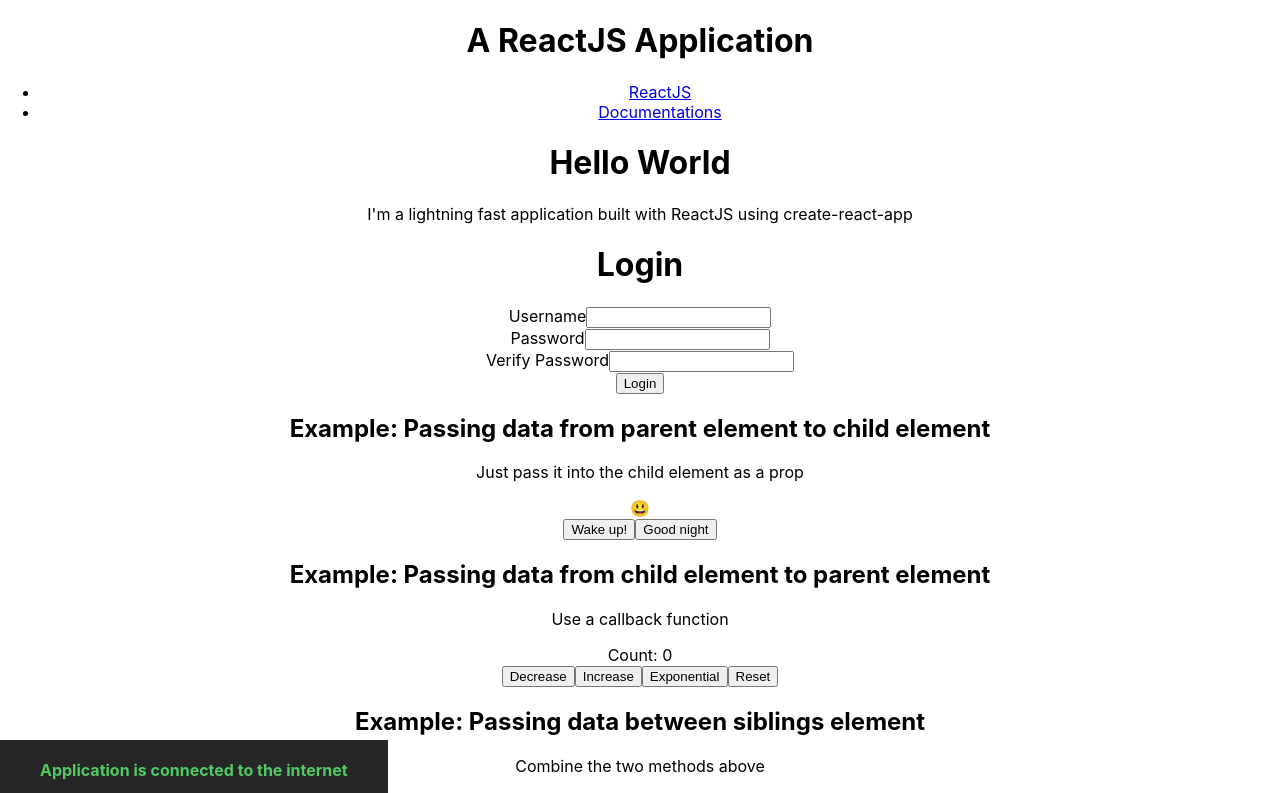
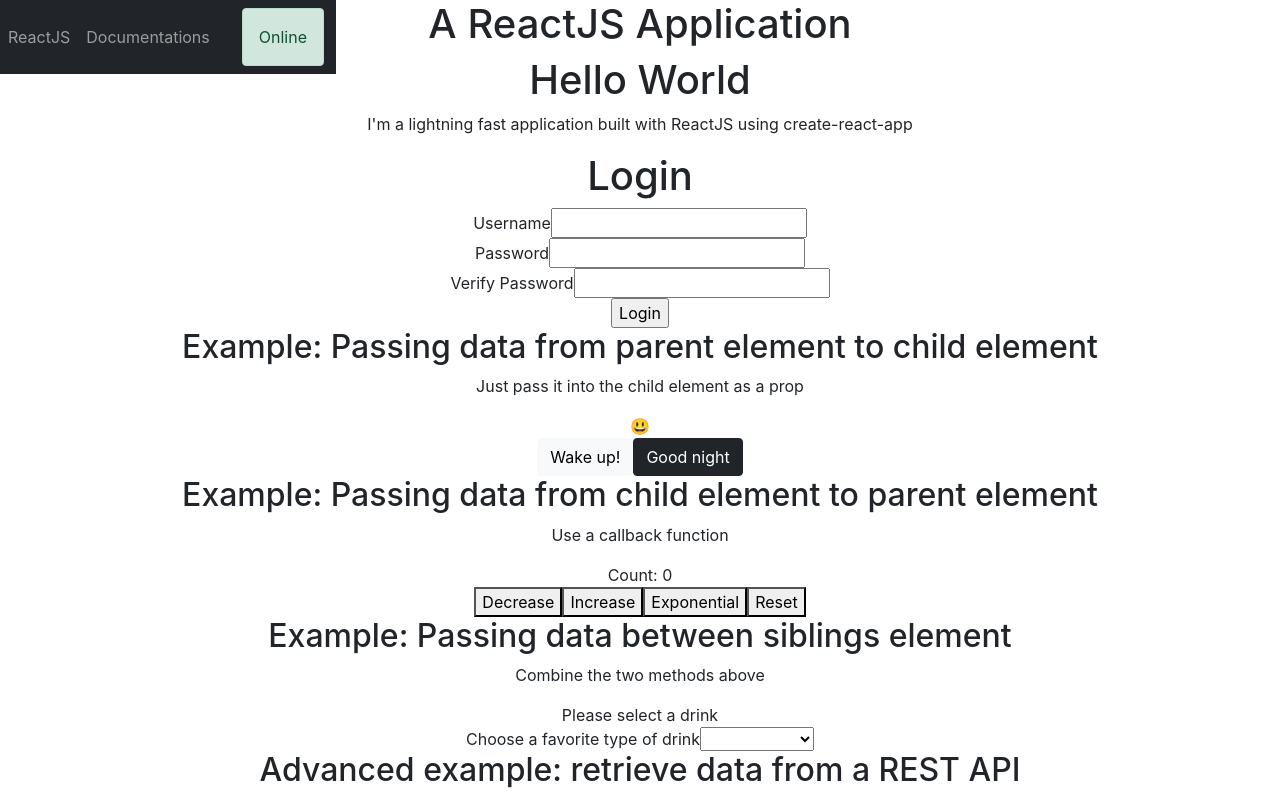
Before and after one commit to miketvo/reactjs-edu-demo, a React (Create React App) app: page / in a window 1280 px wide. Shown: the top 793 px of the page. Built offline with nearby package versions, Linux system fonts and the light colour scheme; no server answers.

Commit message:
Initial bootstrap implementation

```diff
--- a/src/App.js
+++ b/src/App.js
@@ -1,8 +1,5 @@
 // Library
 import { useState } from "react";
-
-// Hooks
-import useOnline from "./hooks/useOnline";
 
 // Components
 import Jumbotron from "./components/Jumbotron";
@@ -30,8 +27,6 @@ function App() {
     },
   ];
 
-  const online = useOnline();
-
   let [isAwake, setAwake] = useState(true);
   let [count, setCount] = useState(0);
   let [drink, setDrink] = useState("");
@@ -53,6 +48,7 @@ function App() {
           <p>Just pass it into the child element as a prop</p>
           <SwitchDisplay value={isAwake} />
           <button
+            className="btn btn-light"
             onClick={() => {
               setAwake(true);
             }}
@@ -60,6 +56,7 @@ function App() {
             Wake up!
           </button>
           <button
+            className="btn btn-dark"
             onClick={() => {
               setAwake(false);
             }}
@@ -90,18 +87,6 @@ function App() {
           <List />
         </section>
       </main>
-
-      <div className={style["network-status"]}>
-        {online ? (
-          <div className={style["online"]}>
-            Application is connected to the internet
-          </div>
-        ) : (
-          <div className={style["offline"]}>
-            Application is not connected to the internet
-          </div>
-        )}
-      </div>
     </div>
   );
 }
--- a/src/App.module.css
+++ b/src/App.module.css
@@ -1,20 +1,3 @@
 .app {
   text-align: center;
 }
-
-.network-status {
-  position: fixed;
-  bottom: 0;
-  padding: 20px 40px;
-  font-weight: bold;
-  background: #262626;
-  color: #fff;
-}
-
-.network-status .online {
-  color: #50ca64;
-}
-
-.network-status .offline {
-  color: #e34242;
-}
--- a/src/components/Nav.js
+++ b/src/components/Nav.js
@@ -1,13 +1,34 @@
-const Nav = ({ links }) => (
-  <ul>
+import useOnline from "../hooks/useOnline";
+
+const Nav = ({ links }) => {
+  const online = useOnline();
+
+  return (
+    <div className="navbar navbar-expand-lg navbar-dark bg-dark position-fixed top-0">
+      <ul className="navbar-nav me-auto mb-2 mb-lg-0 container-fluid justify-content-center">
         {links.map((link, index) => (
-      <li key={index}>
-        <a href={link.href} rel="noreferrer" target="_blank">
+          <li key={index} className="nav-item">
+            <a
+              className="nav-link"
+              href={link.href}
+              rel="noreferrer"
+              target="_blank"
+            >
               {link.name}
             </a>
           </li>
         ))}
       </ul>
+
+      <div className="container">
+        {online ? (
+          <div className="alert alert-success mb-0">Online</div>
+        ) : (
+          <div className="alert alert-danger mb-0">Offline</div>
+        )}
+      </div>
+    </div>
   );
+};
 
 export default Nav;
--- a/src/index.js
+++ b/src/index.js
@@ -1,3 +1,4 @@
+import "bootstrap/dist/css/bootstrap.min.css";
 import React from "react";
 import ReactDOM from "react-dom";
 import "./index.css";
```
Lines whose indentation alone changed are shown as unchanged.
